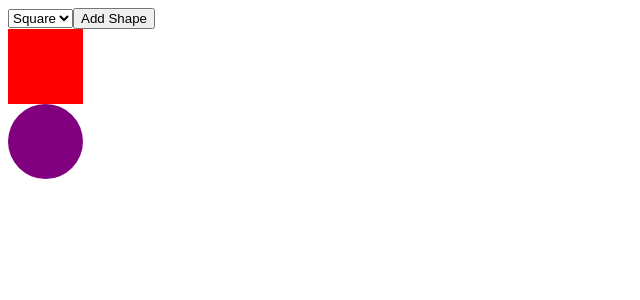
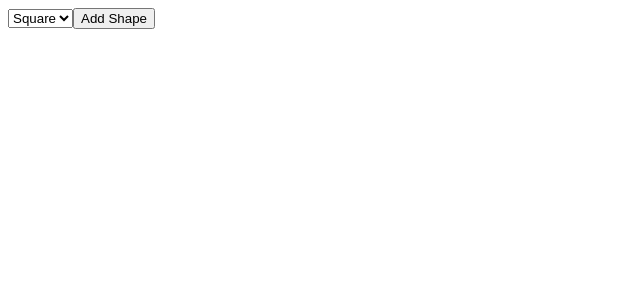
Before and after one commit to Vikram9392/Create-Shapes---JS-Regex-ReactJS-Exploring-React-JS-Alternatives-Angular-Vu---ccphfqjcihsx, a React app: page / in a window 1280 px wide. Shown: the top 300 px of the page, without its empty margins (0-640 px from the left). Built offline with nearby package versions, Linux system fonts and the light colour scheme.

Commit message:
Update App.js

```diff
--- a/src/components/App.js
+++ b/src/components/App.js
@@ -1,8 +1,8 @@
 import React,{useState} from 'react'
 import '../styles/App.css';
 const App = () => {
-const[selectedFigure,setSelectedFigure]=useState('square');
- const[shapesDisplay,setShapesDisplay]=useState(['square','circle']);
+const[selectedFigure,setSelectedFigure]=useState('');
+ const[shapesDisplay,setShapesDisplay]=useState([]);
  function appendShape(){
     setShapesDisplay((prev)=>{
         return [...prev,selectedFigure]
```
